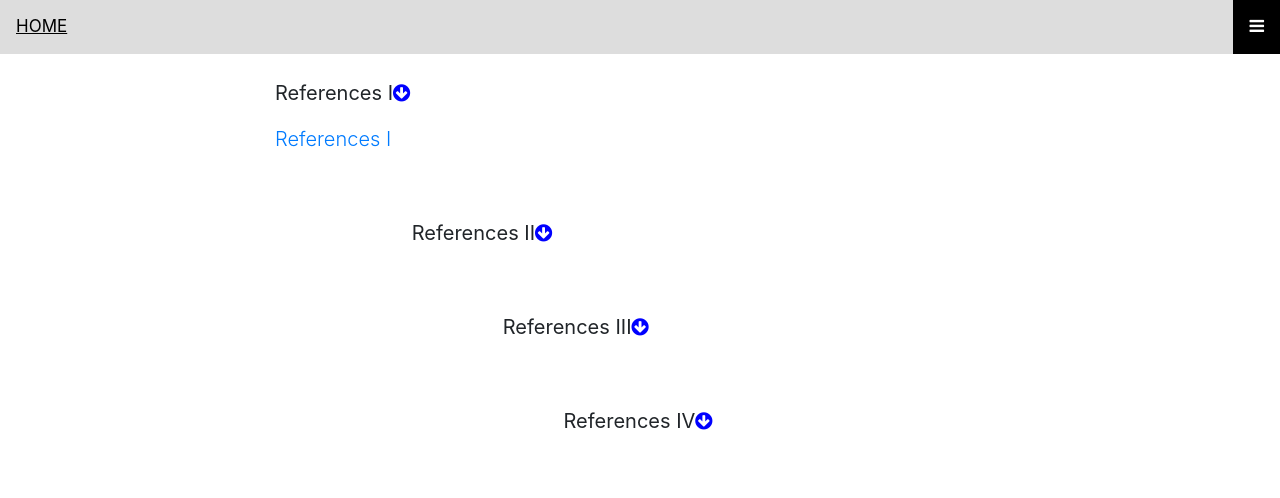
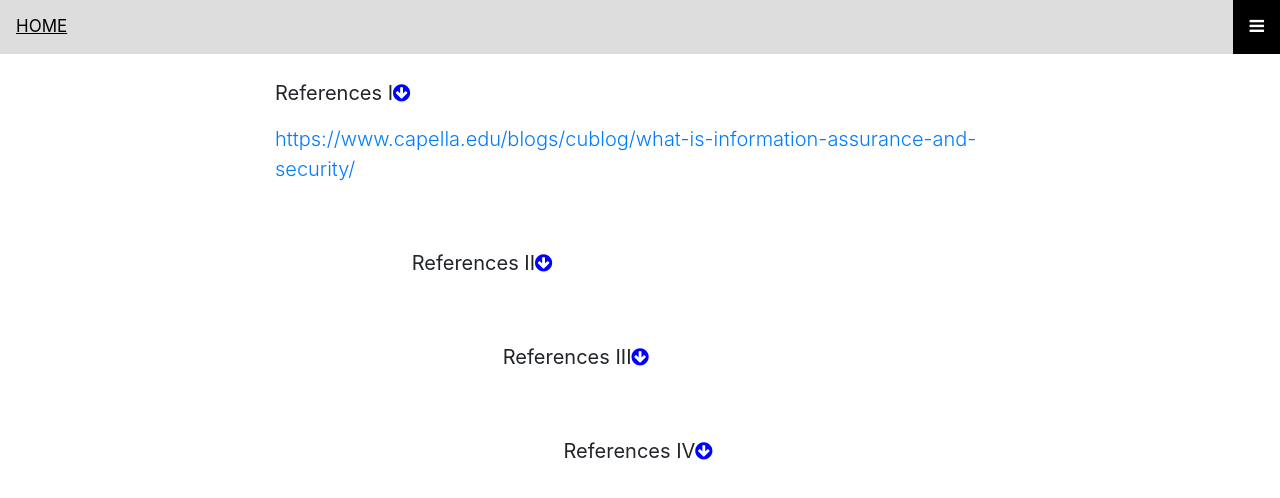
Before and after one commit to Bukoroapps/INFOASS, a website with bundled scripts: page index1.html in a window 1280 px wide. Both pictures are taken after a click on the element "References I". Built offline with nearby package versions, Linux system fonts and the light colour scheme.

Commit message:
Add files via upload

```diff
--- a/index1.html
+++ b/index1.html
@@ -57,7 +57,7 @@ function myFunction() {
 
 <div id="myDIVz1" style="display: none;">
 <p class="lead">
-<a href="https://www.capella.edu/blogs/cublog/what-is-information-assurance-and-security/">References I</a>
+<a href="https://www.capella.edu/blogs/cublog/what-is-information-assurance-and-security/">https://www.capella.edu/blogs/cublog/what-is-information-assurance-and-security/</a>
 </div>
 <script>
 function myFunction101() {
@@ -79,7 +79,7 @@ function myFunction101() {
 
 <div id="myDIVz2" style="display: none;">
 <p class="lead">
-  <a href="https://www.capella.edu/blogs/cublog/tag/information-security/">References II</a>
+  <a href="https://www.capella.edu/blogs/cublog/tag/information-security/">https://www.capella.edu/blogs/cublog/tag/information-security/</a>
 </div>
 <script>
 function myFunction102() {
@@ -101,7 +101,7 @@ function myFunction102() {
 
 <div id="myDIVz3" style="display: none;">
 <p class="lead">
-  <a href="https://www.isaca.org/resources/isaca-journal/past-issues/2012/fundamental-concepts-of-it-security-assurance">References III</a>
+  <a href="https://www.isaca.org/resources/isaca-journal/past-issues/2012/fundamental-concepts-of-it-security-assurance">https://www.isaca.org/resources/isaca-journal/past-issues/2012/fundamental-concepts-of-it-security-assurance</a>
 
 </div>
 <script>
@@ -124,7 +124,7 @@ function myFunction103() {
 
 <div id="myDIVz4" style="display: none;">
 <p class="lead">
-  <a href="https://www.nap.edu/read/1581/chapter/4#56">References IV</a>
+  <a href="https://www.nap.edu/read/1581/chapter/4#56">https://www.nap.edu/read/1581/chapter/4#56</a>
 </div>
 <script>
 function myFunction104() {
```
